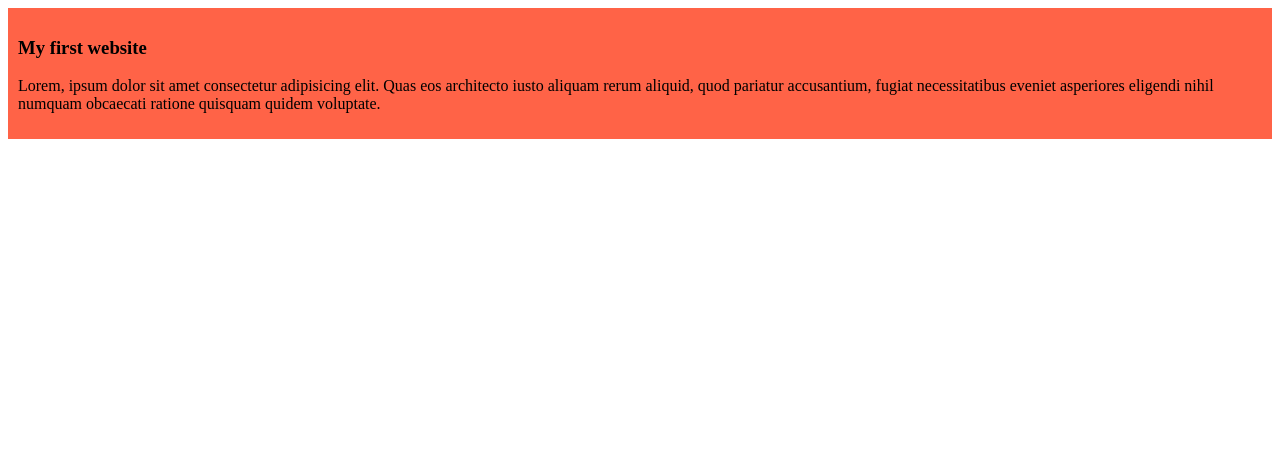
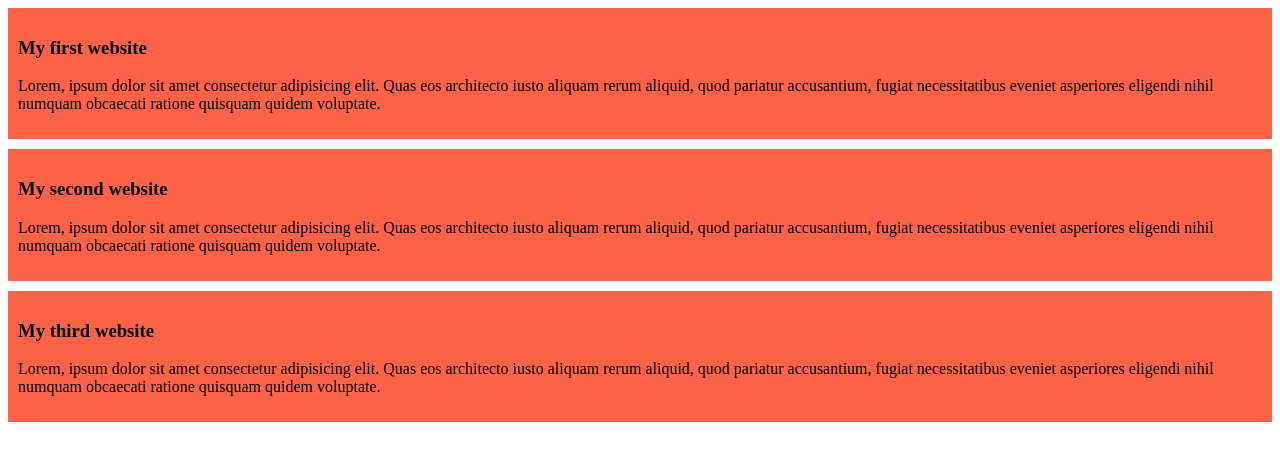
Before and after one commit to shihab027/my-simple-website, a plain HTML site: page simple.html in a window 1280 px wide. Drawn offline with Linux system fonts and the light colour scheme.

Commit message:
added the second and third blog

```diff
--- a/simple.html
+++ b/simple.html
@@ -11,5 +11,14 @@
         <h3>My first website</h3>
     <p>Lorem, ipsum dolor sit amet consectetur adipisicing elit. Quas eos architecto iusto aliquam rerum aliquid, quod pariatur accusantium, fugiat necessitatibus eveniet asperiores eligendi nihil numquam obcaecati ratione quisquam quidem voluptate.</p>
     </div>
+    <div>
+        <h3>My second website</h3>
+    <p>Lorem, ipsum dolor sit amet consectetur adipisicing elit. Quas eos architecto iusto aliquam rerum aliquid, quod pariatur accusantium, fugiat necessitatibus eveniet asperiores eligendi nihil numquam obcaecati ratione quisquam quidem voluptate.</p>
+    </div>
+    <div>
+        <h3>My third website</h3>
+    <p>Lorem, ipsum dolor sit amet consectetur adipisicing elit. Quas eos architecto iusto aliquam rerum aliquid, quod pariatur accusantium, fugiat necessitatibus eveniet asperiores eligendi nihil numquam obcaecati ratione quisquam quidem voluptate.</p>
+    </div>
+
 </body>
 </html>
--- a/styles/blog.css
+++ b/styles/blog.css
@@ -1,4 +1,5 @@
 div{
     background-color: tomato;
     padding: 10px;
+    margin-bottom: 10px;
 }
```
